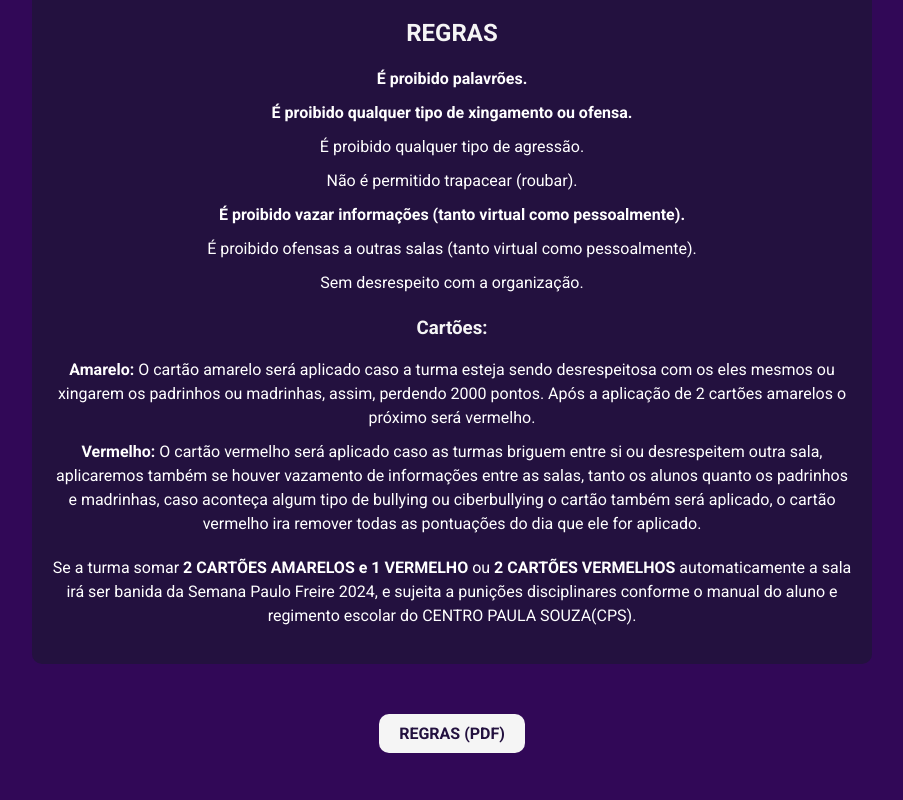
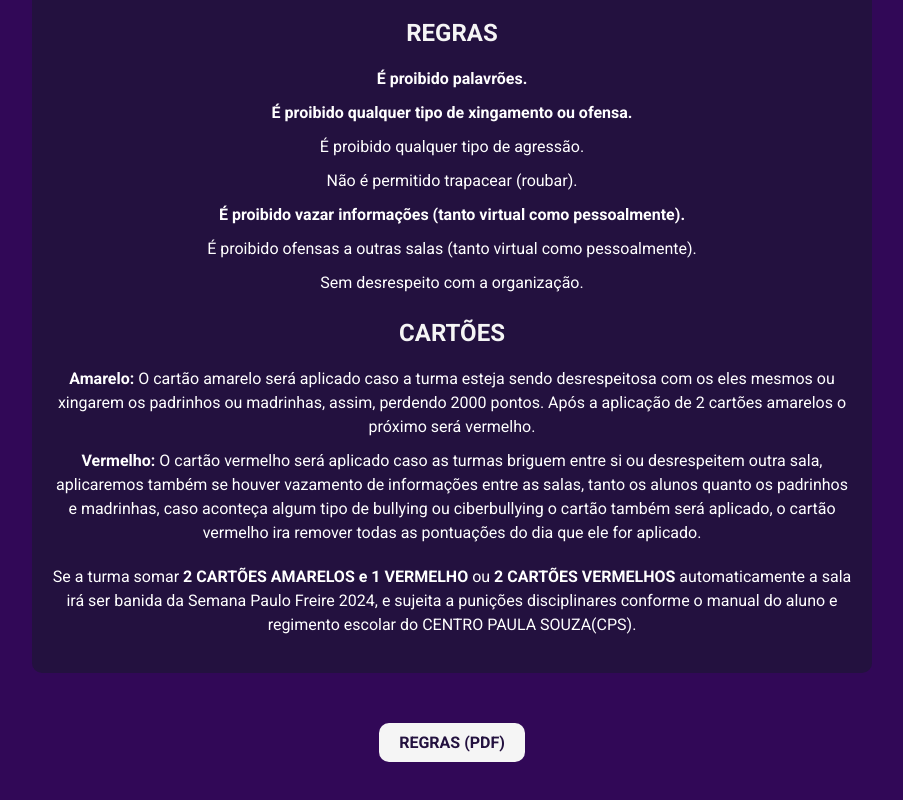
Before and after one commit to SPF-mcm24/Site, a plain HTML site: page index.html in a window 1280 px wide. Shown: the part 887-1687 px from the top of the page, without its empty margins (188-1091 px from the left). Drawn offline with Linux system fonts and the light colour scheme.

Commit message:
Update index.html

```diff
--- a/index.html
+++ b/index.html
@@ -43,7 +43,7 @@
             <li>É proibido ofensas a outras salas (tanto virtual como pessoalmente).</li>
             <li>Sem desrespeito com a organização.</li>
         </ul>
-        <h3>Cartões:</h3>
+        <h2>CARTÕES</h2>
         <ul>
             <li><strong>Amarelo:</strong> O cartão amarelo será aplicado caso a turma esteja sendo desrespeitosa com os eles mesmos ou xingarem os padrinhos ou madrinhas, assim, perdendo 2000 pontos. Após a aplicação de 2 cartões amarelos o próximo será vermelho.</li>
             <li><strong>Vermelho:</strong> O cartão vermelho será aplicado caso as turmas briguem entre si ou desrespeitem outra sala, aplicaremos também se houver vazamento de informações entre as salas, tanto os alunos quanto os padrinhos e madrinhas, caso aconteça algum tipo de bullying ou ciberbullying o cartão também será aplicado, o cartão vermelho ira remover todas as pontuações do dia que ele for aplicado.</li>
```
